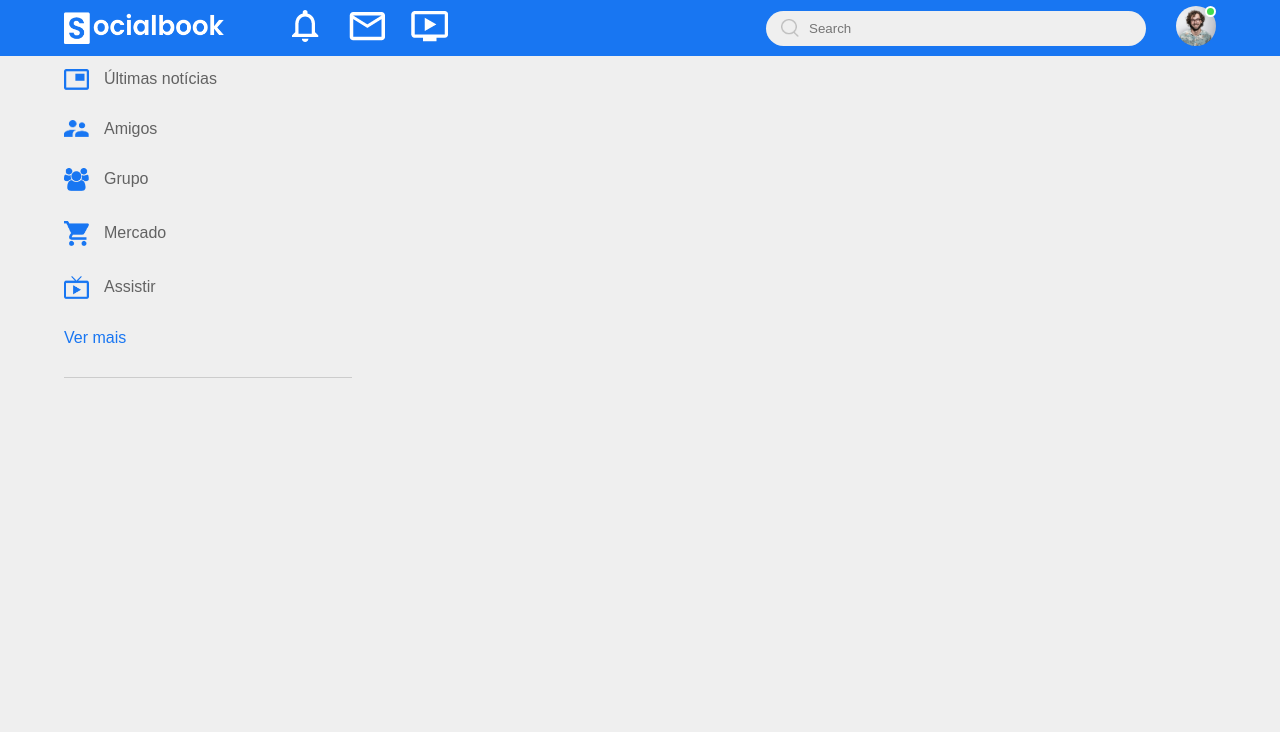
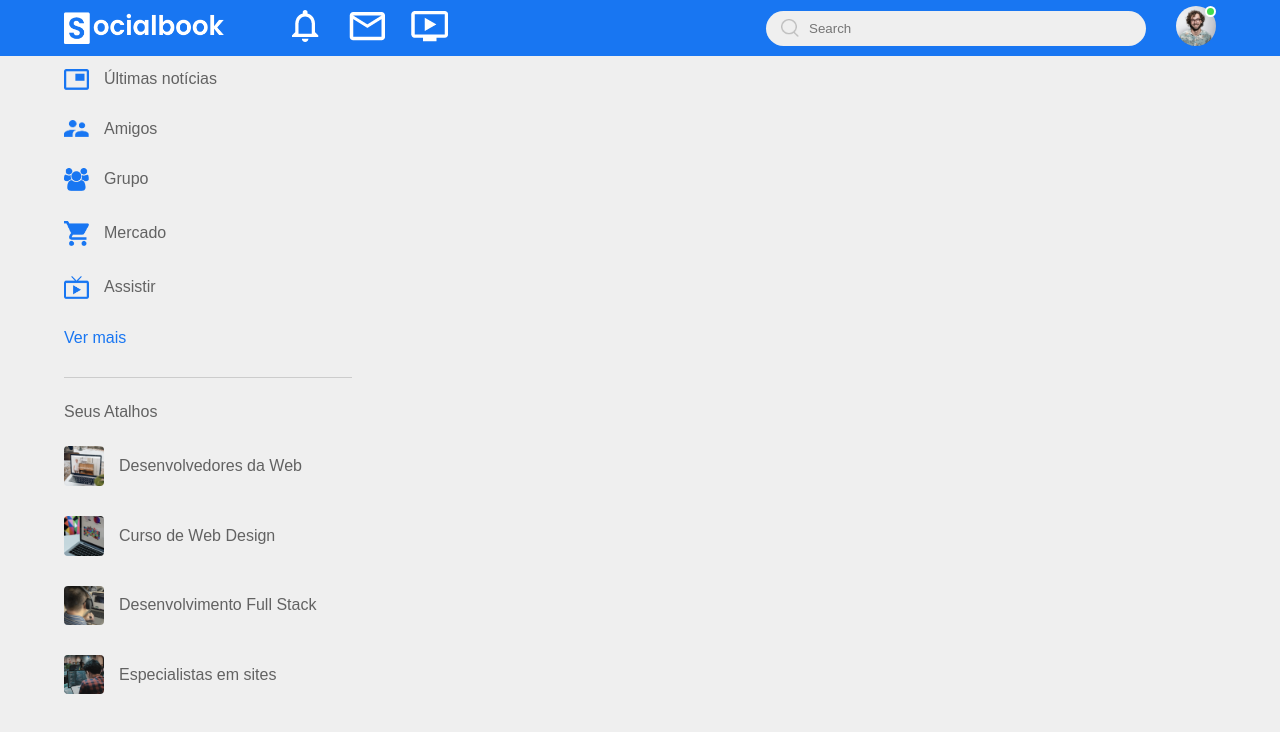
Before and after one commit to daniel-oliv3/social_media-socialbook, a plain HTML site: page index.html in a window 1280 px wide. Drawn offline with Linux system fonts and the light colour scheme.

Commit message:
Shortcut-Links

```diff
--- a/css/style.css
+++ b/css/style.css
@@ -110,7 +110,7 @@ nav {
     flex-basis: 47%;
 }
 
-.imp-links a {
+.imp-links a, .shortcut-links a {
     text-decoration: none;
     display: flex;
     align-items: center;
@@ -131,3 +131,15 @@ nav {
 .imp-links {
     border-bottom: 1px solid #ccc;
 }
+
+.shortcut-links a img {
+    width: 40px;
+    border-radius: 4px;
+    margin-right: 15px;
+}
+
+.shortcut-links p {
+    margin: 25px 0;
+    color: #626262;
+    font-weight: 500;
+}
--- a/index.html
+++ b/index.html
@@ -43,7 +43,11 @@
 				<a href="#">Ver mais</a>
 			</div>
 			<div class="shortcut-links">
-
+				<p>Seus Atalhos</p>
+				<a href="#"><img src="images/shortcut-1.png"> Desenvolvedores da Web</a>
+				<a href="#"><img src="images/shortcut-2.png"> Curso de Web Design</a>
+				<a href="#"><img src="images/shortcut-3.png"> Desenvolvimento Full Stack</a>
+				<a href="#"><img src="images/shortcut-4.png"> Especialistas em sites</a>
 			</div>
 		</div>
 		<!--------- main-Content --------->
```
